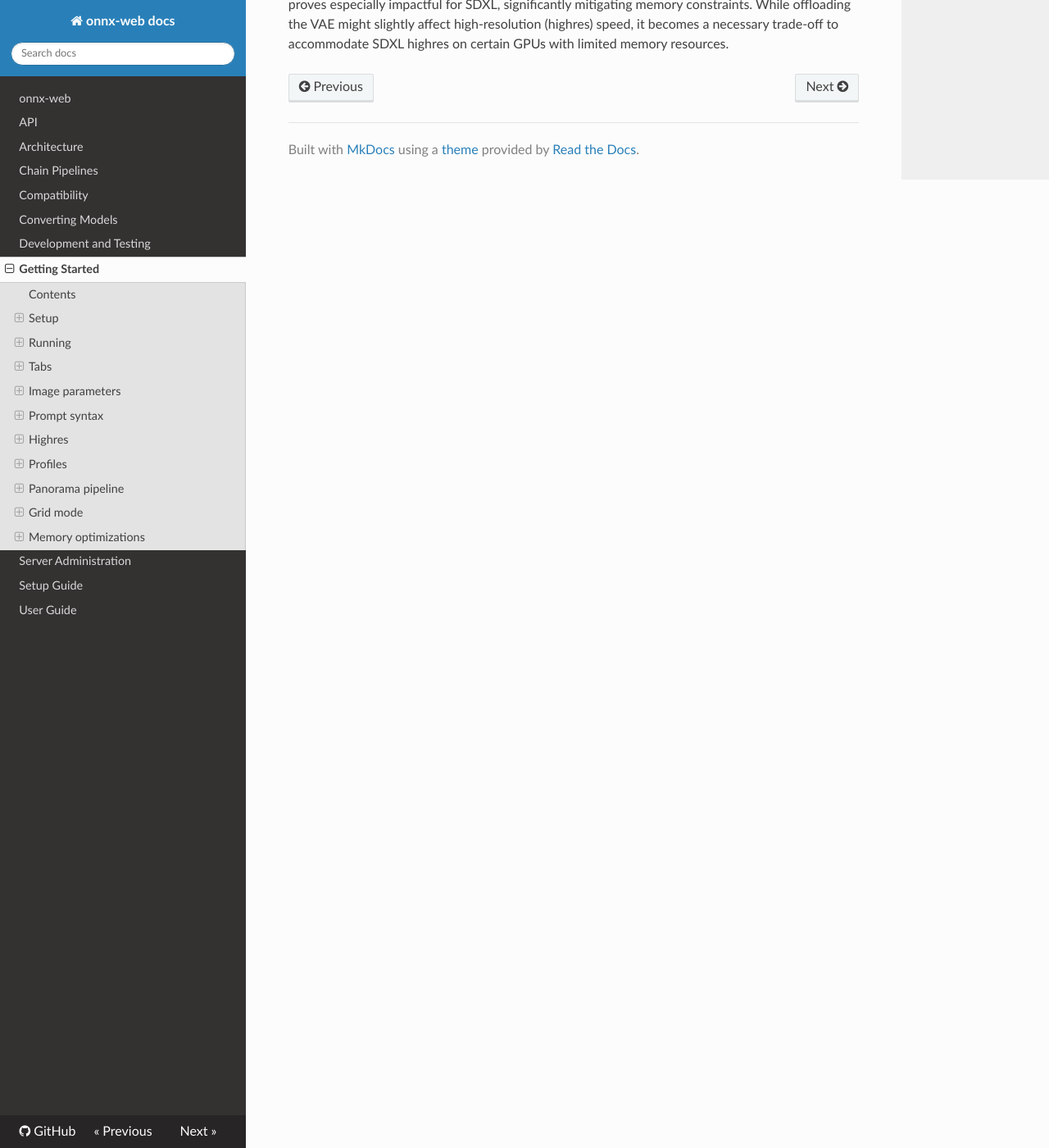
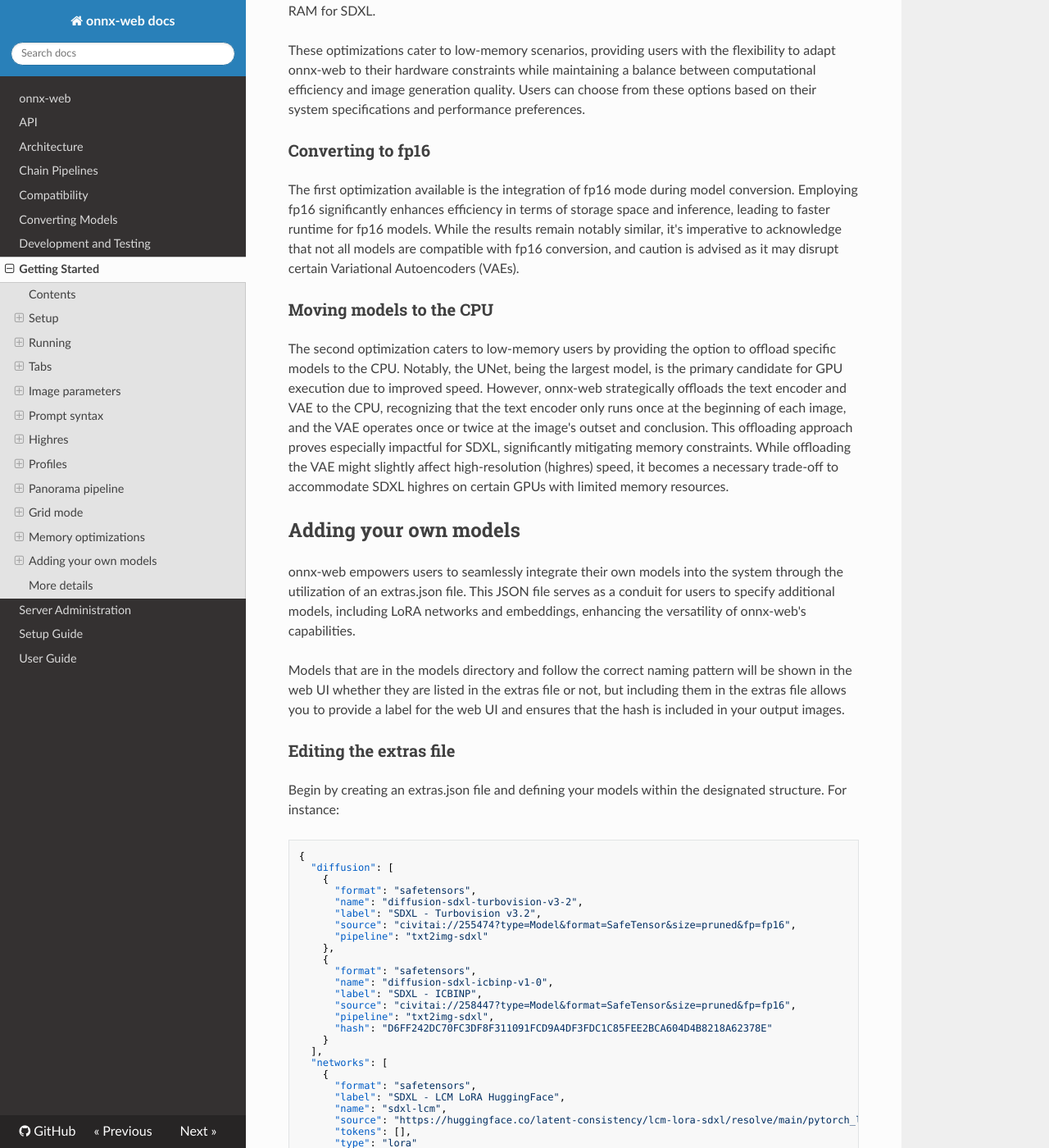
Before and after one commit to ssube/onnx-web, an MkDocs documentation site: the page built from docs/getting-started.md, in a window 1280 px wide and 1400 px high, scrolled down 11595 px. Shown: the whole window at 82% size. Built offline with MkDocs 1.6.1, drawn with Linux system fonts in a browser that asks for light colours; nearby versions of some CDN libraries; some of the changed text lies outside the part shown.

Commit message:
add section about adding models to getting started guide

````diff
--- a/docs/getting-started.md
+++ b/docs/getting-started.md
@@ -63,6 +63,9 @@
   - [Memory optimizations](#memory-optimizations)
     - [Converting to fp16](#converting-to-fp16)
     - [Moving models to the CPU](#moving-models-to-the-cpu)
+  - [Adding your own models](#adding-your-own-models)
+    - [Editing the extras file](#editing-the-extras-file)
+  - [More details](#more-details)
 
 ## Setup
 
@@ -101,6 +104,9 @@
 straightforward onnx-web installation tailored to your technical needs.
 
 ## Running
+
+Running onnx-web is the gateway to unlocking the creative potential of Stable Diffusion in AI art. Whether you are a
+novice or an experienced enthusiast, this section guides you through the process of installing onnx-web on your system.
 
 ### Running the server
 
@@ -172,14 +178,21 @@
 
 ## Image parameters
 
+In onnx-web, image parameters play a pivotal role in shaping the output of the Stable Diffusion process. These
+parameters, including scheduler, CFG, steps, seed, batch size, prompt, optional negative prompt, and image width and
+height, collectively govern the characteristics of the diffusion model's training and the resulting generated images.
+
 ### Common image parameters
 
 - Scheduler
   - Role: The scheduler dictates the annealing schedule during the diffusion process.
-  - Explanation: It determines how the noise level changes over time, influencing the diffusion process to achieve the
-    desired balance between exploration and exploitation during image generation.
+  - Explanation: It determines how the noise level changes over time, influencing how the diffusion process resolves
+    complex features like faces. Some schedulers are faster than others and some are more deterministic, reliably
+    reproducing the same results.
+  - LCM and Turbo require specific schedulers, which are marked in the web UI.
 - Eta
-  - only for DDIM
+  - Only applies to the DDIMScheduler, and is ignored in other schedulers.
+  - A value of 0 corresponds to DDIM and 1 corresponds to DDPM.
 - CFG
   - Role: CFG is integral for conditional image generation, allowing users to influence the generation based on specific
     conditions.
@@ -234,6 +247,7 @@
     tiled VAE is active. Careful consideration of these parameters ensures effective utilization of onnx-web's
     capabilities while adapting to the unique requirements of your image generation tasks.
 - VAE overlap
+  - The amount of overlap between each VAE tile.
 
 See the complete user guide for details about the highres, upscale, and correction parameters.
 
@@ -283,14 +297,19 @@
 
 `txt2img prompt || img2img prompt`
 
-One distinctive aspect of onnx-web's highres feature is its ability to operate with its own prompt, which is separate
-from the base txt2img prompt. Each stage of the prompt is separated using the `||` double pipe marker.
+Highres prompts are separated from the base txt2img prompt using the double pipe syntax (`||`). These prompts guide the
+upscaling and refinement processes, enabling users to incorporate distinct instructions and achieve nuanced outputs.
 
 ### Highres iterations
 
-Highres will apply the upscaler and highres prompt (img2img pipeline) for each iteration.
+`scale ** iterations`
 
-The final size will be `scale ** iterations`.
+Highres mode's iterative approach involves refining the generated image through multiple iterations, each contributing
+to an exponential increase in resolution. Users can specify the number of iterations based on their desired level of
+refinement. For instance, using a 2x upscaling model, two iterations of Highres will result in an image four times the
+original size. This scaling effect continues exponentially with each additional iteration. The interplay of Highres
+prompts and iterations allows users to progressively enhance image resolution while maintaining detailed and refined
+visual elements.
 
 ## Profiles
 
@@ -384,7 +403,7 @@
 
 ### Grid tokens
 
-`__column__` and `__row`
+`__column__` and `__row__`
 
 When opting for token replacement, users can take advantage of the column and row tokens to dynamically insert column
 and row values into their prompts. This feature is particularly powerful when working with comma-separated lists of
@@ -418,3 +437,65 @@
 offloading approach proves especially impactful for SDXL, significantly mitigating memory constraints. While
 offloading the VAE might slightly affect high-resolution (highres) speed, it becomes a necessary trade-off to
 accommodate SDXL highres on certain GPUs with limited memory resources.
+
+## Adding your own models
+
+onnx-web empowers users to seamlessly integrate their own models into the system through the utilization of an
+extras.json file. This JSON file serves as a conduit for users to specify additional models, including LoRA networks and
+embeddings, enhancing the versatility of onnx-web's capabilities.
+
+Models that are in the models directory and follow the correct naming pattern will be shown in the web UI whether they
+are listed in the extras file or not, but including them in the extras file allows you to provide a label for the web UI
+and ensures that the hash is included in your output images.
+
+### Editing the extras file
+
+Begin by creating an extras.json file and defining your models within the designated structure. For instance:
+
+```json
+{
+  "diffusion": [
+    {
+      "format": "safetensors",
+      "name": "diffusion-sdxl-turbovision-v3-2",
+      "label": "SDXL - Turbovision v3.2",
+      "source": "civitai://255474?type=Model&format=SafeTensor&size=pruned&fp=fp16",
+      "pipeline": "txt2img-sdxl"
+    },
+    {
+      "format": "safetensors",
+      "name": "diffusion-sdxl-icbinp-v1-0",
+      "label": "SDXL - ICBINP",
+      "source": "civitai://258447?type=Model&format=SafeTensor&size=pruned&fp=fp16",
+      "pipeline": "txt2img-sdxl",
+      "hash": "D6FF242DC70FC3DF8F311091FCD9A4DF3FDC1C85FEE2BCA604D4B8218A62378E"
+    }
+  ],
+  "networks": [
+    {
+      "format": "safetensors",
+      "label": "SDXL - LCM LoRA HuggingFace",
+      "name": "sdxl-lcm",
+      "source": "https://huggingface.co/latent-consistency/lcm-lora-sdxl/resolve/main/pytorch_lora_weights.safetensors",
+      "tokens": [],
+      "type": "lora"
+    }
+  ]
+}
+```
+
+Save the extras.json file within the designated onnx-web directory. onnx-web will automatically download and convert the
+specified models, streamlining the integration process without manual intervention.
+
+Leverage the "label" field in your extras file to provide localized and user-friendly names for each model. These labels
+will be seamlessly integrated into the onnx-web web UI, ensuring an intuitive interface for model selection.
+
+## More details
+
+For more details, please see the other guides:
+
+- [API specification](./api.md)
+- [custom chain pipelines](./chain-pipelines.md)
+- [server administration](./server-admin.md)
+- [setup guide](./setup-guide.md)
+- [user guide](./user-guide.md)
````
Also changed, not shown: 1 other file.
